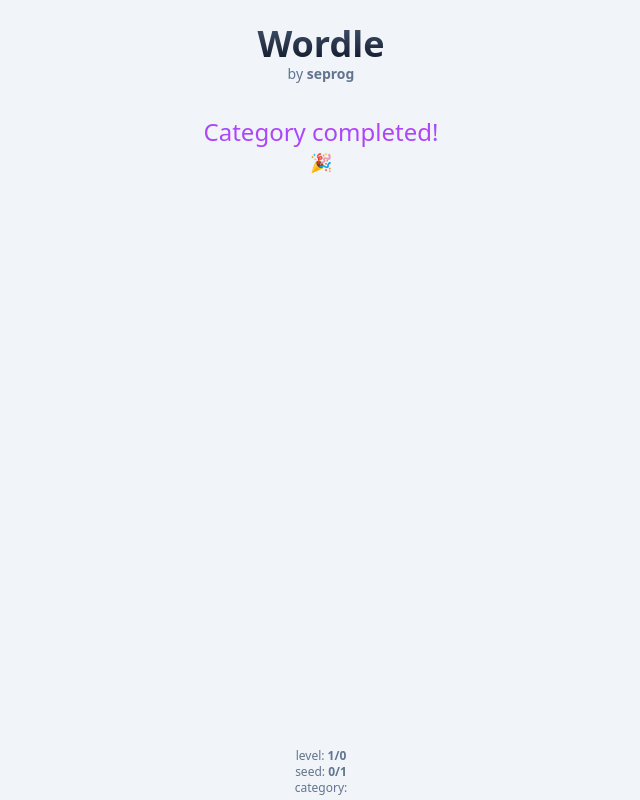
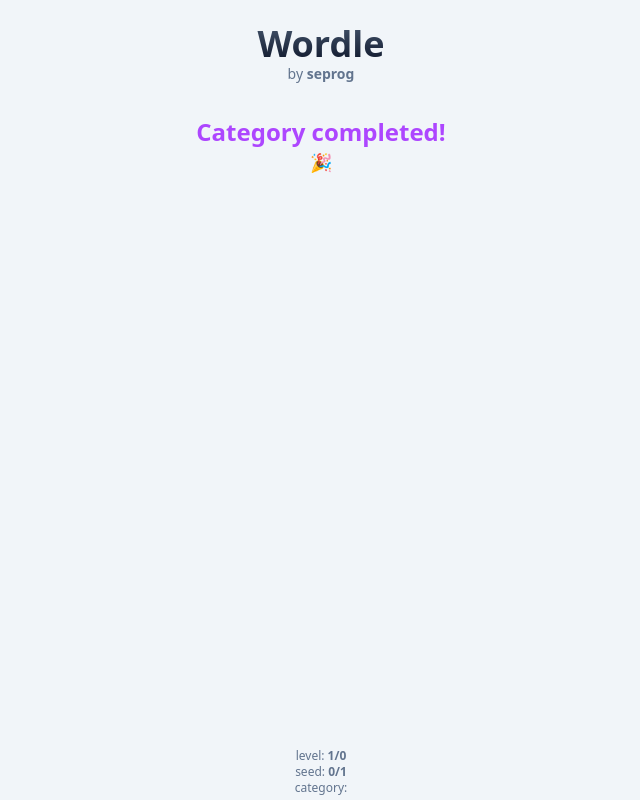
Before and after one commit to seprog/wordle, a React (Vite) app: page / in a window 1280 px wide. Shown: the whole page, without its empty margins (319-959 px from the left). Built offline with nearby package versions, Linux system fonts and the light colour scheme; no server answers.

Commit message:
increased boldness on completed text

```diff
--- a/src/App.tsx
+++ b/src/App.tsx
@@ -81,7 +81,7 @@
         nextWordle={ nextWordle }
       />
       : <>
-        <h2 className='text-2xl text-center text-purple-500 dark:text-rose-500'>Category completed!</h2>
+        <h2 className='text-2xl text-center text-purple-500 dark:text-rose-500 font-semibold'>Category completed!</h2>
         <p className='text-lg text-center'>🎉</p>
       </>
     }</main>
```
